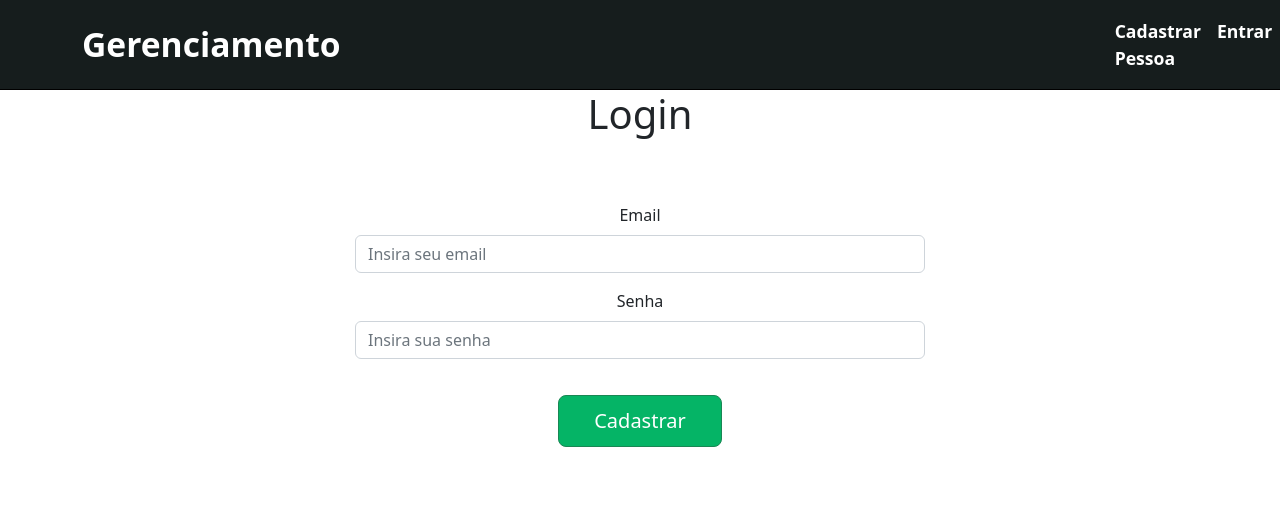
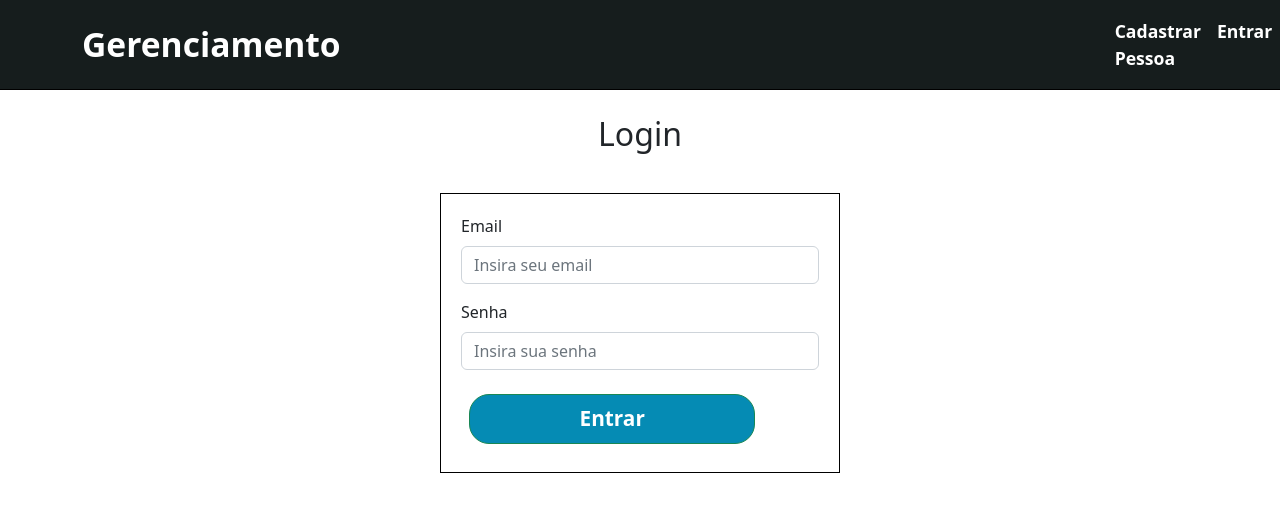
Before and after one commit to phdfreitas/api-gerenciamento-de-pessoas, a React (Create React App) app in the folder frontend/: page /login in a window 1280 px wide. Shown: the top 512 px of the page. Built offline with nearby package versions, Linux system fonts and the light colour scheme.

Commit message:
Estilo cadastrar pessoa

```diff
--- a/frontend/src/App.css
+++ b/frontend/src/App.css
@@ -140,24 +140,39 @@
   margin-top: 10px;
 }
 
+#cadastro{
+  width: 400px;
+  margin: 0 auto;
+}
+
 /*Formulários de Cadastro*/
 .titulos-centralizados{
   text-align: center;
+  margin-top: 25px;
+  font-size: 2em;
 }
 
 #form-cadastro{
-  width: 600px;
+  width: 400px;
+  font-weight: 300;
+  margin: 0 auto;
+  padding: 20px;
+  margin-top: 40px;
+  margin-bottom: 25px;
+  border: 1px solid black;
+}
+
+#btn-cadastro-div{
   text-align: center;
-  margin: 0 auto;
-  padding: 15px;
-  margin-top: 50px;
-  margin-bottom: 25px;
 }
 
 #btn-cadastro{
-  padding: 10px 35px;
-  background-color: rgb(5, 180, 102);
-  margin-top: 20px;
+  background-color: rgb(5, 139, 180);
+  border-radius: 20px;
+  margin: 8px;
+  width: 80%;
+  font-size: 1.3em;
+  font-weight: 600;
 }
 
 /*Sessão Comentários*/
--- a/frontend/src/pages/CadastraPessoa.js
+++ b/frontend/src/pages/CadastraPessoa.js
@@ -2,6 +2,7 @@ import Button from 'react-bootstrap/Button';
 import Form from 'react-bootstrap/Form';
 
 import { useState } from "react"
+import Footer from '../components/Footer';
 
 const url = 'http://localhost:8080/pessoas/cadastrarNova'
 
@@ -92,12 +93,15 @@ const CadastraPessoa = () => {
                     onChange={(e) => setSenha(e.target.value)}
                     placeholder="Insira sua senha" />
             </Form.Group>
-
+            <div id='btn-cadastro-div'>
             <Button id='btn-cadastro' size='lg' variant="success" type="submit">
                 Cadastrar
             </Button>
+            </div>
         </Form>
         </div>
+
+        <Footer/>
     </div>
   )
 }
--- a/frontend/src/pages/Login.js
+++ b/frontend/src/pages/Login.js
@@ -63,7 +63,7 @@ const Login = () => {
                 </Form.Group>
 
                 <Button id='btn-cadastro' size='lg' variant="success" type="submit">
-                    Cadastrar
+                    Entrar
                 </Button>
             </Form>
         </div>
```
